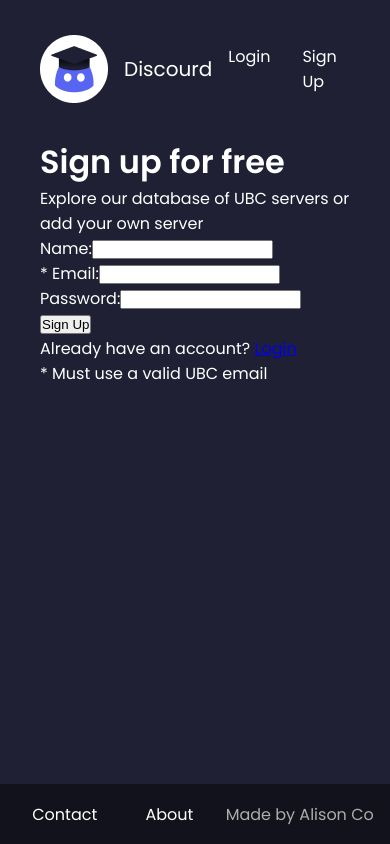
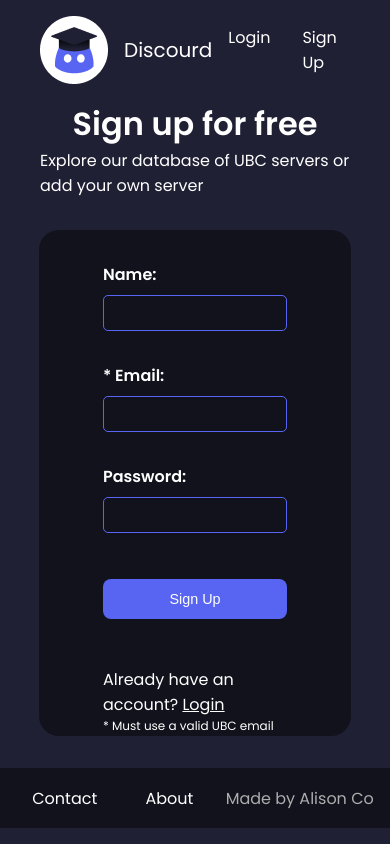
Before and after one commit to co-alison/discourd-frontend, a React (Create React App) app: page /signup in a window 390 px wide. Built offline with nearby package versions, Linux system fonts and the light colour scheme.

Commit message:
Signup and login styling

```diff
--- a/src/App.css
+++ b/src/App.css
@@ -13,6 +13,7 @@ body {
     font-family: Poppins, sans-serif;
     color: white;
     min-height: 100vh;
+    height: 100%;
 }
 
 .full-height-grow {
@@ -52,7 +53,7 @@ body {
     display: flex;
     justify-content: space-between;
     align-items: center;
-    height: 138px;
+    height: 100px;
 }
 
 .footer {
@@ -62,9 +63,9 @@ body {
     background-color: #12121D;
     position: absolute;
     bottom: 0;
+    left: 0;
     height: 60px;
-    width: 100vw;
-    overflow: auto;
+    width: 100%;
 }
 
 .container {
@@ -72,6 +73,13 @@ body {
     margin: 0 auto;
     padding: 0 40px;
     flex-grow: 1;
+    min-height: 100%;
+    margin: 0 auto -60px;
+    position: relative;
+}
+
+.content {
+    padding-bottom: 60px;
 }
 
 .title {
@@ -94,4 +102,15 @@ body {
     border-radius: .5rem;
     border: none;
     font-size: .9rem;
+    cursor: pointer;
+    border: none;
+    outline: none;
 }
+
+.signup-btn:hover {
+    background-color: #6671f3;
+}
+
+.signup-btn:focus {
+    background-color: #7983f1;
+}
--- a/src/App.js
+++ b/src/App.js
@@ -32,6 +32,7 @@ const App = () => {
       <div className="container full-height-grow">
         <Notification message={message} isError={isError} />
         <NavBar user={user} setUser={setUser} />
+        <div className="content">
           <Routes>
             <Route path="/" element={<Home user={user} />} />
             <Route
@@ -78,6 +79,7 @@ const App = () => {
         </div>
         <Footer />
       </div>
+    </div>
   );
 };
 
--- /dev/null
+++ b/src/Login.css
@@ -0,0 +1,80 @@
+.login-section {
+    display: flex;
+    justify-content: space-between;
+    align-items: center;
+    flex-grow: 1;
+}
+
+.login-form {
+    background-color: #12121D;
+    width: 50vw;
+    max-width: 50%;
+    padding: 2rem 4rem;
+    border-radius: 20px;
+    max-height: 70vh;
+}
+
+.input-group {
+    margin-bottom: 2rem;
+    display: flex;
+    flex-direction: column;
+}
+
+.login-form-text {
+    margin-bottom: 0;
+    display: flex;
+    flex-direction: column;
+    justify-content: flex-start;
+}
+
+.input-group label {
+    font-weight: bold;
+    margin-bottom: .5rem
+}
+
+.input-group input {
+    outline: none;
+    background: none;
+    border: 1px solid #5865F2;
+    font-size: 1em;
+    padding: .5em;
+    color: inherit;
+    border-radius: 5px;
+}
+
+.input-group input:focus {
+    border-color: #9ea0b9;
+}
+
+.login-text {
+    font-size: 1em;
+}
+
+.valid-email-text {
+    font-size: 0.75em;
+}
+
+.signup-link {
+    text-decoration: underline;
+    color: white;
+}
+
+.signup-link:hover {
+    color: #5865F2
+}
+
+@media (max-width: 900px) {
+    .login-section {
+        flex-direction: column;
+        justify-content: center;
+    }
+
+    .login-form {
+        width: 80vw;
+        max-width: inherit;
+        margin: 2rem 0;
+        height: 60vh;
+    }
+
+
+}
--- /dev/null
+++ b/src/SignUp.css
@@ -0,0 +1,132 @@
+.signup-section {
+    display: flex;
+    justify-content: space-between;
+    align-items: center;
+    flex-grow: 1;
+}
+
+.signup-text .heading {
+    font-size: 5em;
+    font-weight: bold;
+    margin: 0;
+}
+
+.signup-text .subtext {
+    font-size: 1em;
+}
+
+.main-signup-form {
+    background-color: #12121D;
+    width: 50vw;
+    max-width: 50%;
+    padding: 2rem 4rem;
+    border-radius: 20px;
+    max-height: 70vh;
+}
+
+.input-group {
+    margin-bottom: 2rem;
+    display: flex;
+    flex-direction: column;
+}
+
+.signup-form-text {
+    margin-bottom: 0;
+    display: flex;
+    flex-direction: column;
+}
+
+.input-group:last-child {
+    padding-top: 1em;
+    margin-bottom: 0;
+}
+
+.input-group label {
+    font-weight: bold;
+    margin-bottom: .5rem
+}
+
+.input-group input {
+    outline: none;
+    background: none;
+    border: 1px solid #5865F2;
+    font-size: 1em;
+    padding: .5em;
+    color: inherit;
+    border-radius: 5px;
+}
+
+.input-group input:focus {
+    border-color: #9ea0b9;
+}
+
+.login-text {
+    font-size: 1em;
+}
+
+.login-link {
+    text-decoration: underline;
+    color: white;
+}
+
+.login-link:hover {
+    color: #5865F2
+}
+
+.valid-email-text {
+    font-size: 0.75em;
+}
+
+@media (max-width: 900px) {
+    .signup-section {
+        flex-direction: column;
+        justify-content: center;
+    }
+
+    .signup-text .heading {
+        font-size: 2em;
+    }
+
+    .signup-text {
+        display: flex;
+        align-items: center;
+        justify-content: center;
+        flex-direction: column;
+    }
+
+    .main-signup-form {
+        width: 80vw;
+        max-width: inherit;
+        margin: 2rem 0;
+        height: 60vh;
+    }
+
+    .input-group {
+        margin-bottom: 1rem;
+        display: flex;
+        flex-direction: column;
+    }
+
+    .input-group label {
+        font-weight: bold;
+        margin-bottom: .25rem
+    }
+
+    .input-group input {
+        outline: none;
+        background: none;
+        border: 1px solid #5865F2;
+        font-size: 1em;
+        padding: .25em;
+        color: inherit;
+        border-radius: 5px;
+    }
+
+    .input-group button {
+        margin-top: 1em;
+    }
+
+    .signup-form-text {
+        padding-top: 1em;
+    }
+}
--- a/src/components/Home.js
+++ b/src/components/Home.js
@@ -1,7 +1,15 @@
 // import "../Home.css";
 // import "../App.css";
 
+import { useNavigate } from "react-router-dom";
+
 const Home = () => {
+  let navigate = useNavigate()
+  const navSignUp = () => {
+    const path = '/signup'
+        navigate(path)
+  }
+
   return (
     <div className="home">
       <section className="cta-image">
@@ -11,7 +19,7 @@ const Home = () => {
         <div className="call-to-action">
           <h1 className="title">Welcome to Discourd</h1>
           <span className="subtitle">All your UBC servers in one place</span>
-          <button className="signup-btn">Sign Up</button>
+          <button className="signup-btn" onClick={navSignUp}>Sign Up</button>
         </div>
       </section>
       <div className="community">
--- a/src/components/Login.js
+++ b/src/components/Login.js
@@ -1,6 +1,6 @@
 import { useState, useEffect } from "react"
 import loginService from "../services/login"
-import { Link, Navigate } from "react-router-dom"
+import { Link, Navigate, NavLink } from "react-router-dom"
 
 const Login = ({ user, setUser, setMessage, setError }) => {
     const [email, setEmail] = useState('')
@@ -44,12 +44,13 @@ const Login = ({ user, setUser, setMessage, setError }) => {
         }
     }
     return (
-        <div>
+        <section className="login-section">
             {user && (
                 <Navigate to="/" replace="true" />
             )}
-            <form onSubmit={handleSubmit}>
-                * Email:
+            <form onSubmit={handleSubmit} className="login-form">
+                <div className="input-group">
+                    <label>Email:</label>
                     <input
                         type="text"
                         id="email"
@@ -57,8 +58,9 @@ const Login = ({ user, setUser, setMessage, setError }) => {
                         value={email}
                         required
                     />
-                <br />
-                Password:
+                </div>
+                <div className="input-group">
+                    <label>Password:</label>
                     <input
                         type="password"
                         id="password"
@@ -66,15 +68,20 @@ const Login = ({ user, setUser, setMessage, setError }) => {
                         value={password}
                         required
                     />
-                <button type="submit">Login</button>
-            </form>
-            <p>
-                Don't have an account? <Link to="/signup"><u>Sign Up</u></Link>
+                </div>
+                <div className="input-group">
+                    <button type="submit" className="signup-btn">Login</button>
+                </div>
+                <div className="login-form-text">
+                    <p className="login-text">
+                    Don't have an account? <NavLink to="/signup" className="signup-link">Sign Up</NavLink>
                     </p>
-            <p>
+                    <p className="valid-email-text">
                     * Must use a valid UBC email
                     </p>
                 </div>
+            </form>
+        </section>
     )
 }
 
--- a/src/components/SignUp.js
+++ b/src/components/SignUp.js
@@ -1,62 +1,67 @@
-import { useState } from 'react'
-import { Link, Navigate } from 'react-router-dom'
-import signupService from '../services/signup'
+import { useState } from "react";
+import { NavLink, Navigate } from "react-router-dom";
+import signupService from "../services/signup";
 
 const SignUp = ({ user, setUser, setMessage, setError }) => {
-    const [name, setName] = useState('')
-    const [email, setEmail] = useState('')
-    const [password, setPassword] = useState('')
+  const [name, setName] = useState("");
+  const [email, setEmail] = useState("");
+  const [password, setPassword] = useState("");
 
   const handleSubmit = async (event) => {
-        event.preventDefault()
+    event.preventDefault();
 
     const newUser = {
       name,
       email,
-            password
-        }
+      password,
+    };
 
     try {
-            const createdUser = await signupService.create(newUser)
-            setUser(createdUser)
-            setMessage('Account successfully created')
-            setError(false)
+      const createdUser = await signupService.create(newUser);
+      setUser(createdUser);
+      setMessage("Account successfully created");
+      setError(false);
       setTimeout(() => {
-                setMessage(null)
-            }, 3000)
+        setMessage(null);
+      }, 3000);
     } catch (error) {
-            console.log(error)
+      console.log(error);
       if (error.response.status === 409) {
-                setMessage('This email has already been used')
-                setError(true)
+        setMessage("This email has already been used");
+        setError(true);
         setTimeout(() => {
-                    setMessage(null)
-                }, 5000)
+          setMessage(null);
+        }, 5000);
       } else if (error.response.status === 406) {
-                setMessage('Invalid UBC email')
-                setError(true)
+        setMessage("Invalid UBC email");
+        setError(true);
         setTimeout(() => {
-                    setMessage(null)
-                }, 5000)
+          setMessage(null);
+        }, 5000);
       } else {
-                setMessage('Something went wrong')
-                setError(true)
+        setMessage("Something went wrong");
+        setError(true);
         setTimeout(() => {
-                    setMessage(null)
-                }, 5000)
+          setMessage(null);
+        }, 5000);
       }
     }
-    }
+  };
 
   return (
     <div>
-            {user && (
-                <Navigate to='/login' replace={true} />
-            )}
-            <h1>Sign up for free</h1>
-            <span>Explore our database of UBC servers or add your own server</span>
-            <form onSubmit={handleSubmit}>
-                Name:
+      {user && <Navigate to="/login" replace={true} />}
+      <section className="signup-section">
+        <div className="signup-text">
+          <h1 className="heading">Sign up for free</h1>
+          <span className="subtext">
+            Explore our database of UBC servers or add your own server
+          </span>
+        </div>
+        <div className="main-signup-form">
+          <form onSubmit={handleSubmit} className="signup-form">
+            <div className="input-group">
+              <label>Name:</label>
               <input
                 type="text"
                 id="name"
@@ -65,8 +70,9 @@ const SignUp = ({ user, setUser, setMessage, setError }) => {
                 value={name}
                 required
               />
-                <br />
-                * Email:
+            </div>
+            <div className="input-group">
+              <label>* Email:</label>
               <input
                 type="text"
                 id="email"
@@ -75,7 +81,9 @@ const SignUp = ({ user, setUser, setMessage, setError }) => {
                 value={email}
                 required
               />
-                Password:
+            </div>
+            <div className="input-group">
+              <label>Password:</label>
               <input
                 type="password"
                 id="password"
@@ -83,16 +91,26 @@ const SignUp = ({ user, setUser, setMessage, setError }) => {
                 value={password}
                 required
               />
-                <button type="submit">Sign Up</button>
+            </div>
+            <div className="input-group">
+              <button className="signup-btn" type="submit">
+                Sign Up
+              </button>
+            </div>
+            <div className="signup-form-text">
+              <p className="login-text">
+                Already have an account?{" "}
+                <NavLink to="/login" className="login-link">
+                  Login
+                </NavLink>
+              </p>
+              <p className="valid-email-text">* Must use a valid UBC email</p>
+            </div>
           </form>
-            <p>
-                    Already have an account? <Link to="/login"><u>Login</u></Link>
-                </p>
-                <p>
-                    * Must use a valid UBC email
-                </p>
         </div>
-    )
-}
+      </section>
+    </div>
+  );
+};
 
-export default SignUp
+export default SignUp;
--- a/src/index.js
+++ b/src/index.js
@@ -2,6 +2,8 @@ import React from 'react';
 import ReactDOM from 'react-dom/client';
 import './App.css'
 import './Home.css'
+import './SignUp.css'
+import './Login.css'
 import App from './App';
 import { BrowserRouter as Router } from 'react-router-dom';
 
```
Lines whose indentation alone changed are shown as unchanged.
